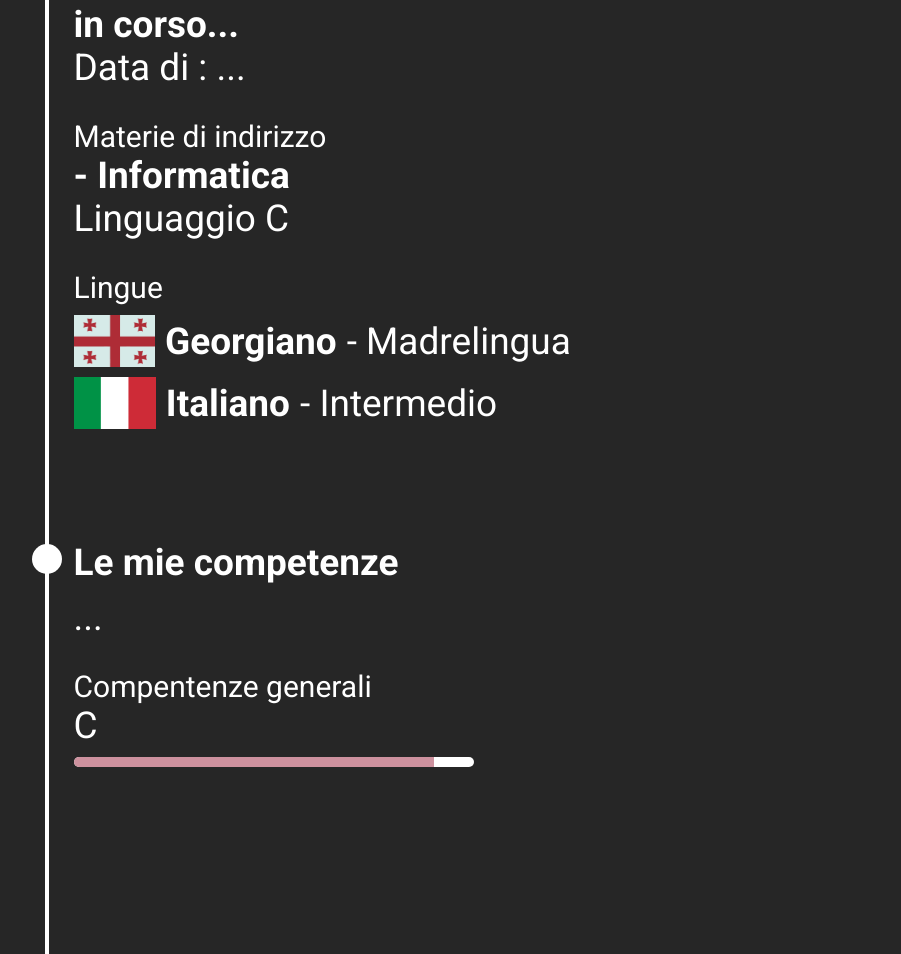
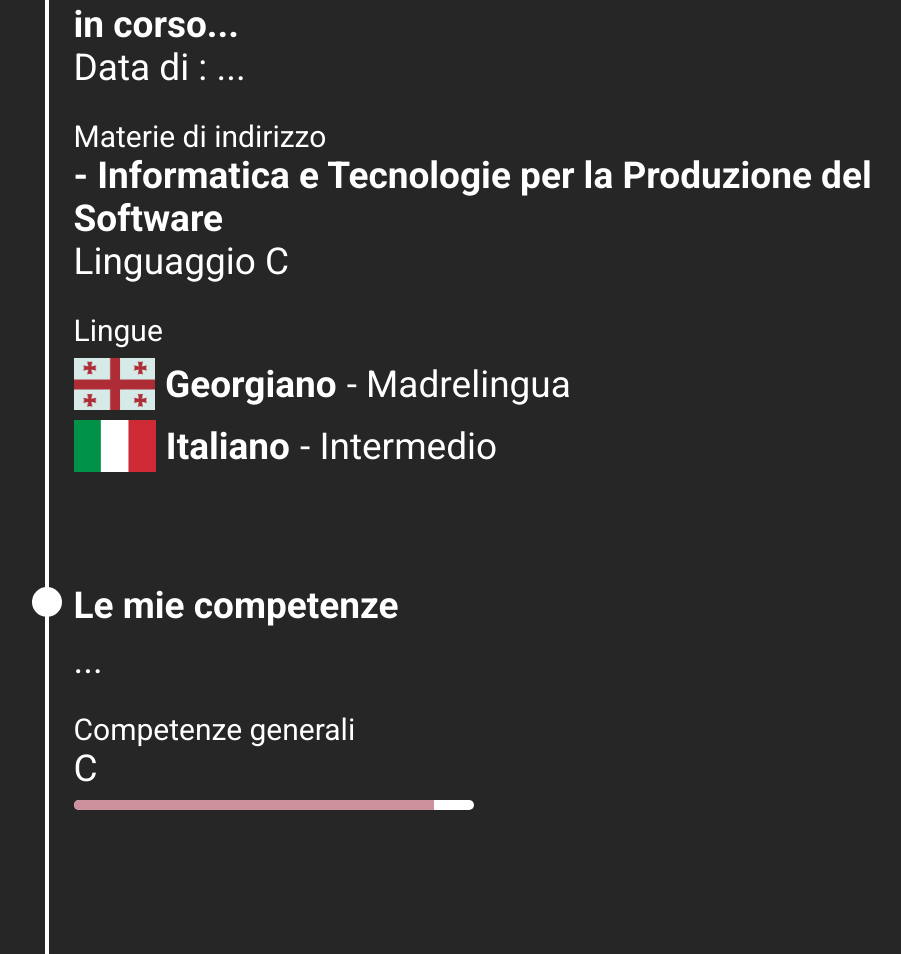
Before and after one commit to t-enukashvili/enukashvili.github.io, a plain HTML site: page index.html in a window 1280 px wide. Shown: the part 3129-4083 px from the top of the page, without its empty margins (165-1066 px from the left). Drawn offline with Linux system fonts and the light colour scheme.

Commit message:
Update index.html

```diff
--- a/index.html
+++ b/index.html
@@ -180,8 +180,8 @@
 
             <div class="contentSubtitle mediumText">Materie di indirizzo</div>
             <div class="bigText">
-                <span class="bigText boldText">- Informatica</span><br>
-                Linguaggio C<br>
+                <span class="bigText boldText">- Informatica e Tecnologie per la Produzione del Software</span><br>
+                  Linguaggio C<br>
             </div>
 
             <div class="contentSubtitle mediumText">Lingue</div>
@@ -207,7 +207,7 @@
 
             <div>
                 <div class="competenzeColumn">
-                    <div class="contentSubtitle mediumText">Compentenze generali</div>
+                    <div class="contentSubtitle mediumText">Competenze generali</div>
                     <div>
                         <div class="bigText">C</div>
                         <div class="progress">
```
